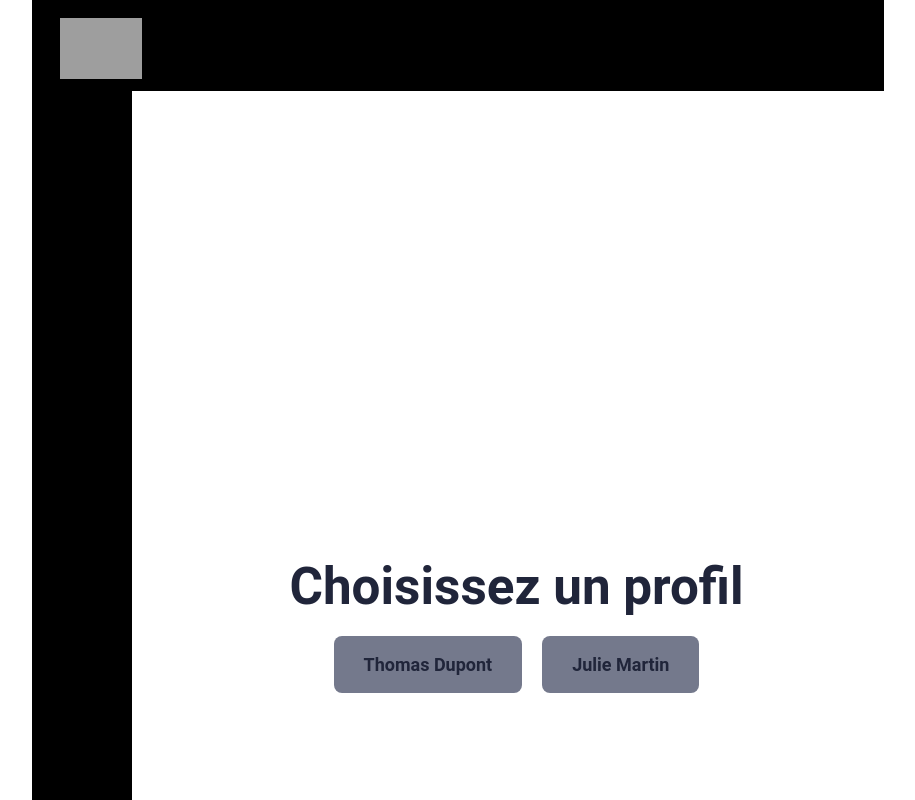
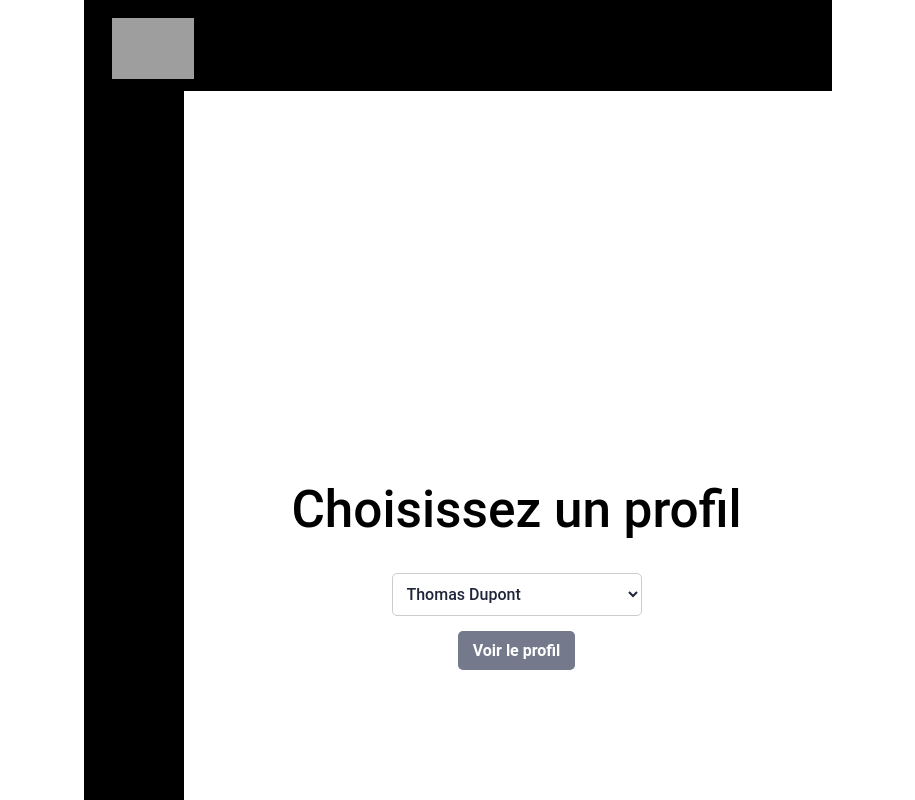
Before and after one commit to Ma-Eum/SportSee, a React (Vite) app in the folder frontend/: page / in a window 1280 px wide. Shown: the top 800 px of the page, without its empty margins (182-1097 px from the left). Built offline with nearby package versions, Linux system fonts and the light colour scheme; grey boxes are pictures that could not be loaded.

Commit message:
Ajout d'une liste déroulante dynamique pour le choix du profil

```diff
--- a/frontend/src/pages/HomePage.jsx
+++ b/frontend/src/pages/HomePage.jsx
@@ -1,40 +1,56 @@
 import { useEffect, useState } from "react";
-import { Link } from "react-router-dom";
+import { useNavigate } from "react-router-dom";
 import DashboardLayout from "../components/layout/DashboardLayout";
 import { getAllUsers } from "../services/apiService";
 import "../styles/pages/_homePage.scss";
 
 const HomePage = () => {
-  const [users, setUsers] = useState([]);
+  const [users, setUsers] = useState([]); // Stocke la liste des utilisateurs
+  const [selectedUser, setSelectedUser] = useState(""); // Stocke l'utilisateur sélectionné
+  const navigate = useNavigate(); // Permet de naviguer vers le profil sélectionné
 
+  // 🔄 Charge la liste des utilisateurs au chargement de la page
   useEffect(() => {
     getAllUsers()
       .then((data) => {
         console.log("✅ Liste des utilisateurs récupérée :", data);
         setUsers(data);
+        if (data.length > 0) {
+          setSelectedUser(data[0].id); // Par défaut, sélectionne le premier utilisateur
+        }
       })
       .catch((err) => console.error("❌ Erreur chargement utilisateurs:", err));
   }, []);
+
+  // 🔄 Gestion du changement de sélection
+  const handleSelectChange = (event) => {
+    setSelectedUser(event.target.value);
+  };
+
+  // 🚀 Redirection vers la page du profil sélectionné
+  const handleGoToProfile = () => {
+    if (selectedUser) {
+      navigate(`/profile/${selectedUser}`);
+    }
+  };
 
   return (
     <DashboardLayout hideNav={true}>
       <div className="homepage-container">
         <h1>Choisissez un profil</h1>
-        <div className="user-list">
-          {users.length > 0 ? (
-            users.map((user) => (
-              <Link
-                key={user.id}
-                to={`/profile/${user.id}`}
-                className="user-card"
-                onClick={() => console.log("✅ ID cliqué :", user.id)}
-              >
+
+        {/* 🔽 Sélection d'utilisateur via une liste déroulante */}
+        <div className="user-selection">
+          <select value={selectedUser} onChange={handleSelectChange}>
+            {users.map((user) => (
+              <option key={user.id} value={user.id}>
                 {user.userInfos?.firstName} {user.userInfos?.lastName}
-              </Link>
-            ))
-          ) : (
-            <p>Aucun utilisateur trouvé.</p>
-          )}
+              </option>
+            ))}
+          </select>
+          <button onClick={handleGoToProfile} disabled={!selectedUser}>
+            Voir le profil
+          </button>
         </div>
       </div>
     </DashboardLayout>
--- a/frontend/src/styles/pages/_homePage.scss
+++ b/frontend/src/styles/pages/_homePage.scss
@@ -1,55 +1,41 @@
 @use "../_variables" as *; // ✅ Import des variables globales
 
-.homepage {
-  flex: 1; // ✅ Permet d'occuper tout l'espace restant
+.user-selection {
   display: flex;
   flex-direction: column;
-  width: 100vw; // ✅ Permet à la home de s'étirer comme Profile
-  height: 100vh;
-  background-color: $background-light;
-}
+  align-items: center;
+  gap: 15px;
+  margin-top: 20px;
 
-.homepage-container {
-  display: flex;
-  flex-direction: column;
-  justify-content: center; // ✅ Centre le contenu horizontalement
-  align-items: center; // ✅ Centre le contenu verticalement
-  width: 100%;
-  min-height: 100vh; // ✅ Ajuste la hauteur en tenant compte du header
-  margin: 0 auto; // ✅ Centre le tout
-  padding: 50px; // ✅ Ajoute un padding pour que ce soit plus agréable visuellement
-}
+  select {
+    padding: 10px;
+    font-size: 16px;
+    border-radius: 5px;
+    border: 1px solid #ccc;
+    cursor: pointer;
+    width: 250px;
+    background-color: white;
+    color: $primary-color;
+  }
 
-h1 {
-  font-size: 24px;
-  font-weight: bold;
-  margin-bottom: 20px;
-  color: $primary-color;
-}
+  button {
+    padding: 10px 15px;
+    font-size: 16px;
+    font-weight: bold;
+    background-color: $secondary-color;
+    color: white;
+    border: none;
+    border-radius: 5px;
+    cursor: pointer;
+    transition: 0.3s;
 
-.user-list {
-  display: flex;
-  gap: 20px;
-}
+    &:hover {
+      background-color: darken($secondary-color, 10%);
+    }
 
-.user-card {
-  padding: 15px 30px;
-  border-radius: 8px;
-  font-size: 18px;
-  font-weight: bold;
-  background-color: $secondary-color;
-  color: $primary-color;
-  text-decoration: none;
-  transition: 0.3s ease-in-out;
-
-  &:hover {
-    color: $gray-light;
-    transform: scale(1.05);
-    box-shadow: 0px 4px 10px rgba(0, 0, 0, 0.1);
+    &:disabled {
+      background-color: #ccc;
+      cursor: not-allowed;
+    }
   }
 }
-
-/* ✅ Masquer la navigation de la Sidebar sur la HomePage sans la supprimer */
-.homepage .sidebar nav {
-  visibility: hidden; // Cache le menu mais conserve l'espace
-}
```
